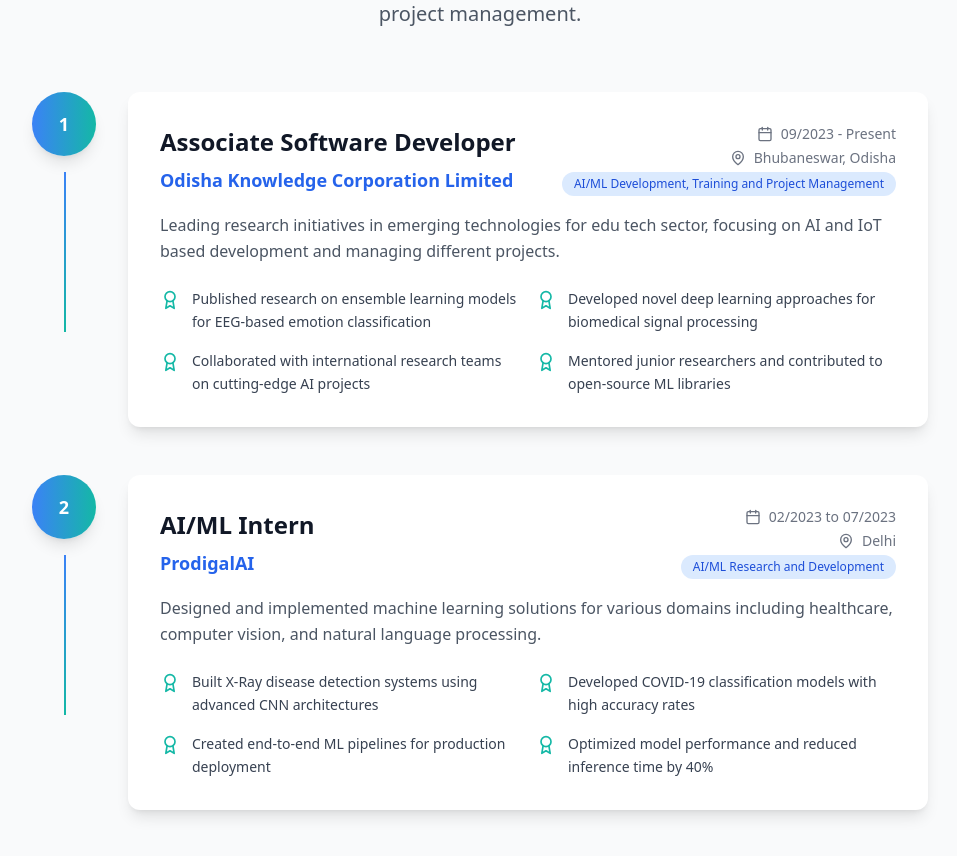
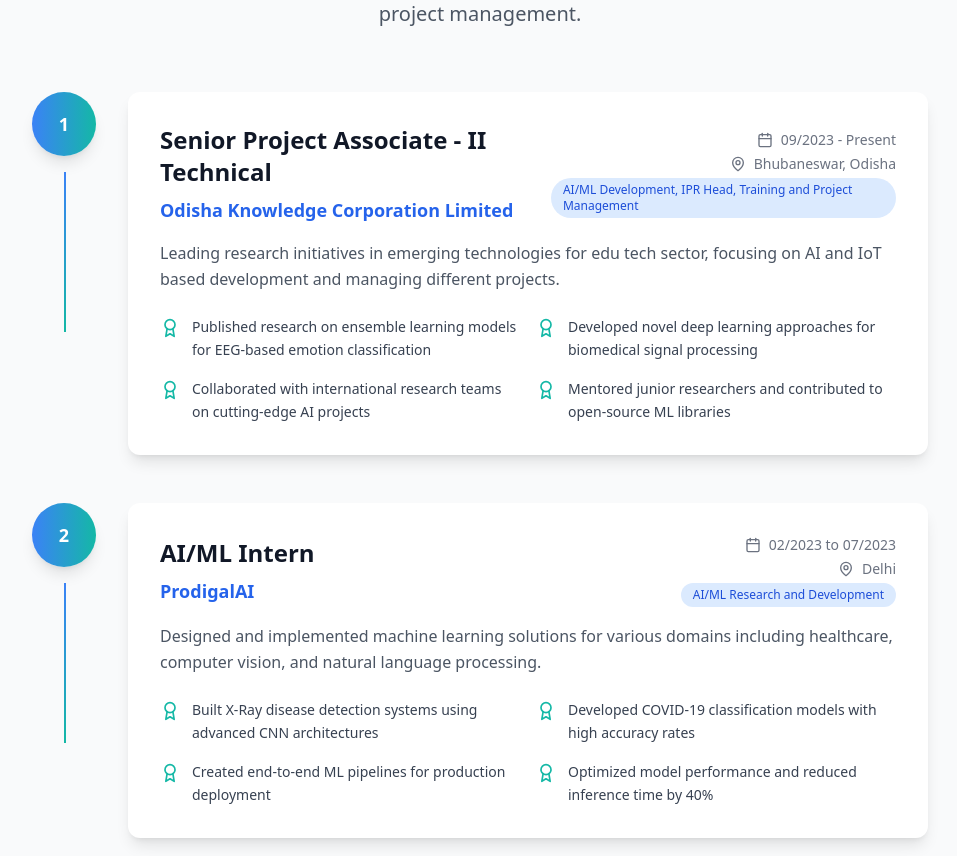
Before and after one commit to SambitSahu-dev/my-profile-website, a React (Vite) app: page / in a window 1280 px wide. Shown: the part 5580-6436 px from the top of the page, without its empty margins (160-1117 px from the left). Built offline with nearby package versions, Linux system fonts and the light colour scheme.

Commit message:
Update job title and responsibilities in Experience component

```diff
--- a/src/components/Experience.tsx
+++ b/src/components/Experience.tsx
@@ -4,12 +4,12 @@ import { Calendar, MapPin, Award, TrendingUp } from 'lucide-react';
 export const Experience: React.FC = () => {
   const experiences = [
     {
-      title: "Associate Software Developer",
+      title: "Senior Project Associate - II Technical",
       company: "Odisha Knowledge Corporation Limited",
       companyLink: "https://www.okcl.org",
       location: "Bhubaneswar, Odisha",
       period: "09/2023 - Present",
-      type: "AI/ML Development, Training and Project Management",
+      type: "AI/ML Development, IPR Head, Training and Project Management",
       description: "Leading research initiatives in emerging technologies for edu tech sector, focusing on AI and IoT based development and managing different projects.",
       achievements: [
         "Published research on ensemble learning models for EEG-based emotion classification",
```
